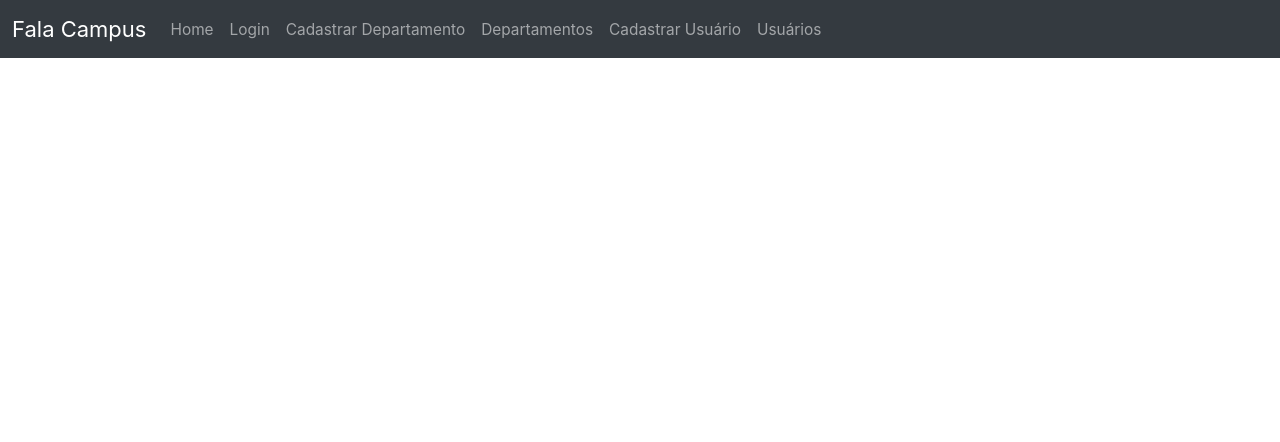
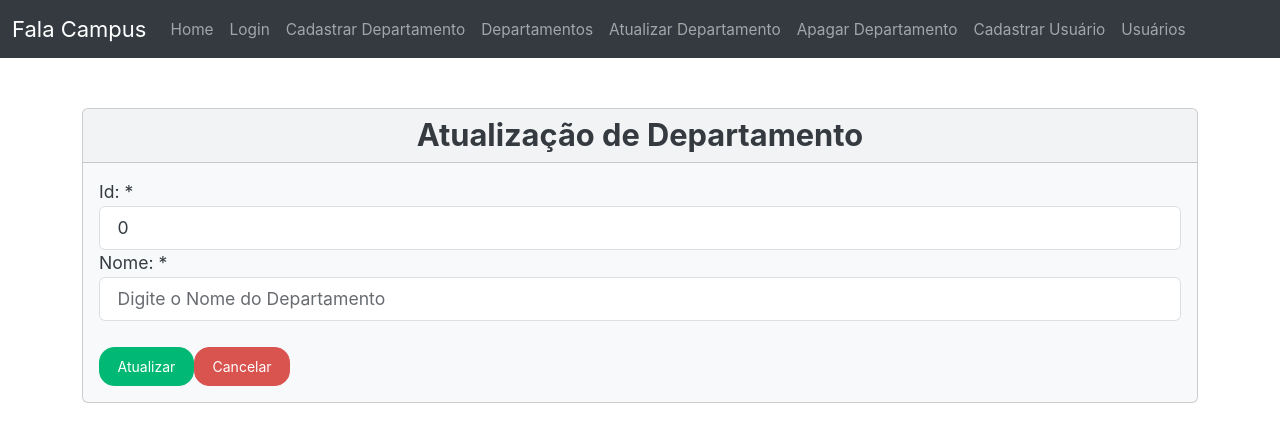
Before and after one commit to moreiranat/falacampus-frontend, a React (Create React App) app: page /updateDepartament in a window 1280 px wide. Shown: the top 442 px of the page. Built offline with nearby package versions, Linux system fonts and the light colour scheme.

Commit message:
Criação de telas Update e Delete de Departament.

```diff
--- a/src/components/NavBar.js
+++ b/src/components/NavBar.js
@@ -17,6 +17,8 @@ function NavBar(props) {
 
                         <NavBarItem href="/createDepartament" label="Cadastrar Departamento"/>
                         <NavBarItem href="/viewDepartaments" label="Departamentos"/>
+                        <NavBarItem href="/updateDepartament" label="Atualizar Departamento"/>
+                        <NavBarItem href="/deleteDepartament" label="Apagar Departamento"/>
 
                         <NavBarItem href="/createUser" label="Cadastrar Usuário"/>
                         <NavBarItem href="/viewUsers" label="Usuários"/>
--- a/src/main/AppRoutes.js
+++ b/src/main/AppRoutes.js
@@ -6,6 +6,8 @@ import Login from "../screens/login/Login";
 
 import CreateDepartament from "../screens/createDepartament/CreateDepartament";
 import ViewDepartaments from "../screens/viewDepartaments/ViewDepartaments";
+import UpdateDepartament from "../screens/updateDepartament/UpdateDepartament";
+import DeleteDepartament from "../screens/deleteDepartament/DeleteDepartament";
 
 import CreateUser from "../screens/createUser/CreateUser";
 import ViewUsers from "../screens/viewUsers/ViewUsers";
@@ -18,6 +20,8 @@ function AppRoutes() {
 
             <Route component = { CreateDepartament } path="/createDepartament" />
             <Route component = { ViewDepartaments } path="/viewDepartaments" />
+            <Route component = { UpdateDepartament } path="/updateDepartament" />
+            <Route component = { DeleteDepartament } path="/deleteDepartament" />
 
             <Route component = { CreateUser } path="/createUser" />
             <Route component = { ViewUsers } path="/viewUsers" />
--- /dev/null
+++ b/src/screens/deleteDepartament/DeleteDepartament.js
@@ -0,0 +1,73 @@
+import React from 'react';
+import './DeleteDepartament.css';
+
+import { withRouter } from 'react-router-dom';
+import axios from 'axios';
+
+import Card from '../../components/Card';
+import FormGroup from '../../components/FormGroup';
+
+class DeleteDepartament extends React.Component {
+
+    state = {
+      id: 0
+    }
+
+    delete = () => {
+      axios.delete(`http://localhost:8080/api/departament/${this.state.id}`,
+      ).then(response =>
+        {
+          console.log(response);
+        }
+      ).catch(error =>
+        {
+          console.log(error.response);
+        }
+      );
+    }
+
+    cancel = () => {
+      this.props.history.push('/');
+    }
+
+    render() {
+        return (
+
+            <div className="container">
+                <div className='row'>
+                    <div className='col-md-12'>
+                        <div className="bs-docs-section">
+                            <Card title='Apagar Departamento'>
+                                <div className='row'>
+                                    <div className='col-lg-12' >
+                                        <div className='bs-component'>
+                                            <form>
+                                                <fieldset>
+                                                    <FormGroup label='Id do Departamento: *'>
+                                                        <input type="number" className="form-control" id="inputDepartamentId"
+                                                        placeholder="Digite o Id do Departamento"
+                                                        value={this.state.id} onChange={(e) => { this.setState({ id: e.target.value }) }} />
+                                                    </FormGroup>
+                                                    <br />
+                                                    <button onClick={this.delete} type="button" className="btn btn-success">
+                                                        <i className="pi pi-save"></i> Confirmar
+                                                    </button>
+                                                    <button onClick={this.cancel} type="button" className="btn btn-danger">
+                                                        <i className="pi pi-times"></i> Cancelar
+                                                    </button>
+
+                                                </fieldset>
+                                            </form>
+                                        </div>
+                                    </div>
+                                </div>
+                            </Card>
+                        </div>
+                    </div>
+                </div>
+            </div>
+        );
+    }
+}
+
+export default withRouter(DeleteDepartament);
--- /dev/null
+++ b/src/screens/updateDepartament/UpdateDepartament.js
@@ -0,0 +1,84 @@
+import React from 'react';
+import './UpdateDepartament.css';
+
+import { withRouter } from 'react-router-dom';
+import axios from 'axios';
+
+import Card from '../../components/Card';
+import FormGroup from '../../components/FormGroup';
+
+class UpdateDepartament extends React.Component {
+
+    state = {
+        id: 0,
+        name: '',
+    }
+
+    update = async () => {
+        await axios.put(`http://localhost:8080/api/departament/${this.state.id}`,
+            {
+                name: this.state.name,
+            }
+        ).then(response => {
+            console.log(response);
+
+        }
+        ).catch(error => {
+            console.log(error.response);
+        }
+        );
+
+        console.log('request finished');
+    }
+
+    cancel = () => {
+        this.props.history.push('/');
+    }
+
+    render() {
+        return (
+
+            <div className="container">
+                <div className='row'>
+                    <div className='col-md-12'>
+                        <div className="bs-docs-section">
+                            <Card title='Atualização de Departamento'>
+                                <div className='row'>
+                                    <div className='col-lg-12' >
+                                        <div className='bs-component'>
+                                            <form>
+                                                <fieldset>
+                                                    <FormGroup label='Id: *'>
+                                                        <input type="number" className="form-control" id="inputDepartamentId"
+                                                        placeholder="Digite o Id do Departamento"
+                                                        value={this.state.id} onChange={(e) => { this.setState({ id: e.target.value }) }} />
+                                                    </FormGroup>
+                                                    <FormGroup label='Nome: *'>
+                                                        <input type="text" className="form-control" id="inputDepartamentName"
+                                                        placeholder="Digite o Nome do Departamento"
+                                                        value={this.state.name} onChange={(e) => { this.setState({ name: e.target.value }) }} />
+                                                        <div className="valid-feedback">Departamento atualizado!</div>
+                                                    </FormGroup>
+                                                    <br />
+                                                    <button onClick={this.update} type="button" className="btn btn-success">
+                                                        <i className="pi pi-save"></i> Atualizar
+                                                    </button>
+                                                    <button onClick={this.cancel} type="button" className="btn btn-danger">
+                                                        <i className="pi pi-times"></i> Cancelar
+                                                    </button>
+
+                                                </fieldset>
+                                            </form>
+                                        </div>
+                                    </div>
+                                </div>
+                            </Card>
+                        </div>
+                    </div>
+                </div>
+            </div>
+        );
+    }
+}
+
+export default withRouter(UpdateDepartament);
```
Also changed, not shown: src/screens/deleteDepartament/DeleteDepartament.css (added), src/screens/updateDepartament/UpdateDepartament.css (added).
